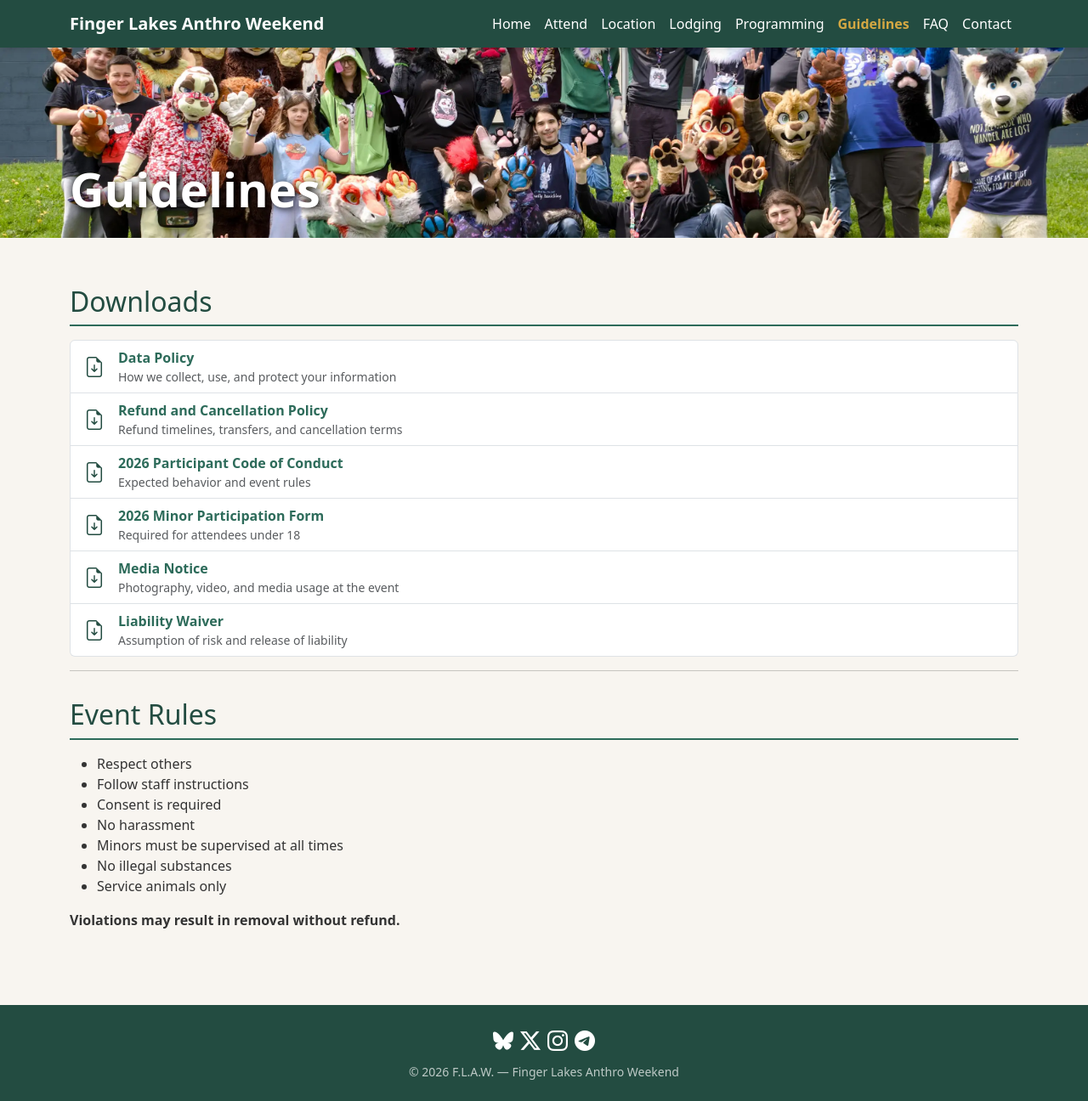
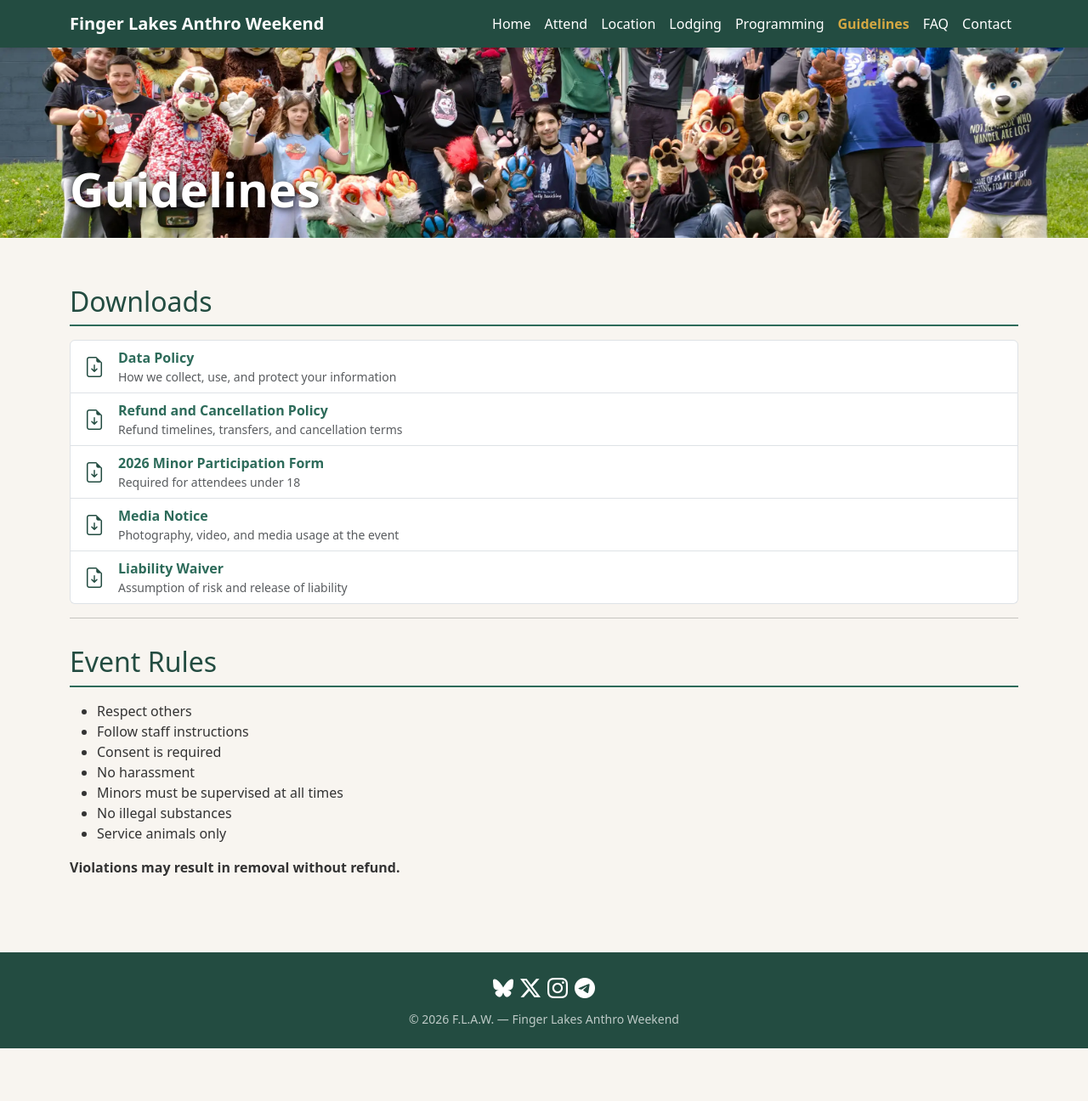
Before and after one commit to campflaw/campflaw.github.io, a Jekyll site: the page built from guidelines.md, in a window 1280 px wide. Shown: the whole page at 85% size. Built offline with Jekyll 4.4.1, drawn with Linux system fonts in a browser that asks for light colours; after the commit the page ends 1234 px from its top, so only the background shows below that.

Commit message:
Remove code of conduct download from Guidelines page
Hide the PDF from web users by removing the download link and excluding
the file from the Jekyll build, while keeping it in the repo.

Co-Authored-By: Claude Opus 4.6 (1M context) <noreply@anthropic.com>

```diff
--- a/_config.yml
+++ b/_config.yml
@@ -62,14 +62,5 @@ socials:
 # Excluded items can be processed by explicitly listing the directories or
 # their entries' file path in the `include:` list.
 #
-# exclude:
-#   - .sass-cache/
-#   - .jekyll-cache/
-#   - gemfiles/
-#   - Gemfile
-#   - Gemfile.lock
-#   - node_modules/
-#   - vendor/bundle/
-#   - vendor/cache/
-#   - vendor/gems/
-#   - vendor/ruby/
+exclude:
+  - assets/documents/2026 participant code of conduct.pdf
--- a/guidelines.md
+++ b/guidelines.md
@@ -19,13 +19,6 @@ permalink: /guidelines/
         <div>
             <strong>Refund and Cancellation Policy</strong>
             <p class="mb-0 text-muted small">Refund timelines, transfers, and cancellation terms</p>
-        </div>
-    </a>
-    <a href="/assets/documents/2026%20participant%20code%20of%20conduct.pdf" class="list-group-item list-group-item-action d-flex align-items-center" download>
-        <i class="bi bi-file-earmark-arrow-down me-3 fs-4" style="color: #234c41;"></i>
-        <div>
-            <strong>2026 Participant Code of Conduct</strong>
-            <p class="mb-0 text-muted small">Expected behavior and event rules</p>
         </div>
     </a>
     <a href="/assets/documents/2026%20Optional%20Minor%20Participation%20Form.pdf" class="list-group-item list-group-item-action d-flex align-items-center" download>
```
